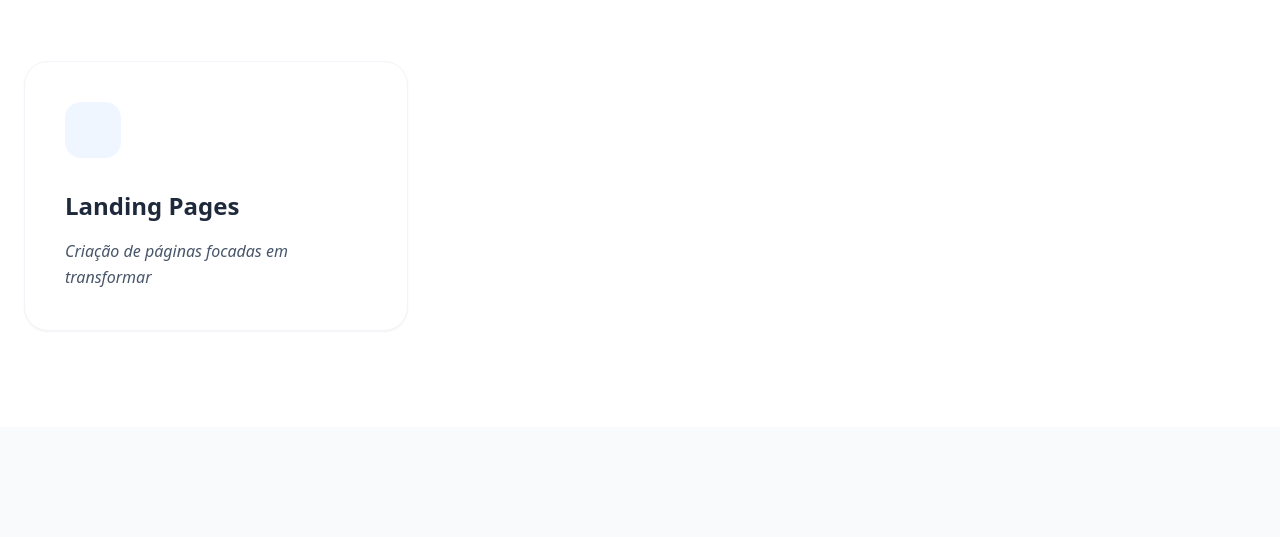
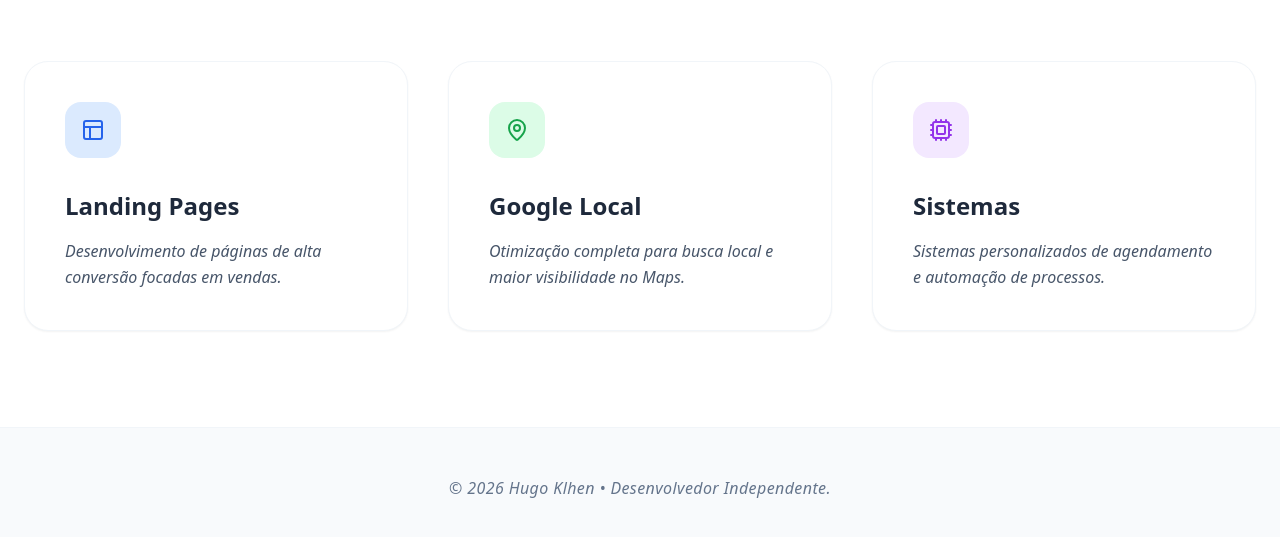
Before and after one commit to HugoKlhen/meu-portfolio, a website: page index.html in a window 1280 px wide. Shown: the part 731-1268 px from the top of the page. Before the commit the page ends 1158 px from the top, so only its background shows below. Drawn offline with nearby package versions, Linux system fonts and the light colour scheme.

Commit message:
Design fix com Tailwind CDN

```diff
--- a/index.html
+++ b/index.html
@@ -13,7 +13,7 @@
 
     <header class="bg-white/80 backdrop-blur-md shadow-sm sticky top-0 z-50">
         <div class="container mx-auto px-6 py-4 flex flex-col md:flex-row justify-between items-center">
-            <h1 class="text-xl font-bold tracking-tight">
+            <h1 class="text-xl font-bold tracking-tight text-slate-800">
                 Hugo <span class="text-blue-600 font-extrabold">Klhen</span>
             </h1>
             <nav class="mt-4 md:mt-0">
@@ -50,8 +50,41 @@
 
                 <div class="grid grid-cols-1 md:grid-cols-3 gap-10">
                     <div class="group bg-white p-10 rounded-3xl border border-slate-100 shadow-sm hover:shadow-2xl hover:-translate-y-3 transition-all duration-300">
-                        <div class="w-14 h-14 bg-blue-50 text-blue-600 rounded-2xl flex items-center justify-center mb-8 group-hover:bg-blue-600 group-hover:text-white transition-colors duration-300">
+                        <div class="w-14 h-14 bg-blue-100 text-blue-600 rounded-2xl flex items-center justify-center mb-8 group-hover:bg-blue-600 group-hover:text-white transition-colors duration-300">
                             <i data-lucide="layout"></i>
                         </div>
                         <h3 class="text-2xl font-bold mb-4 text-slate-800">Landing Pages</h3>
-                        <p class="text-slate-600 leading-relaxed italic">Criação de páginas focadas em transformar
+                        <p class="text-slate-600 leading-relaxed italic">Desenvolvimento de páginas de alta conversão focadas em vendas.</p>
+                    </div>
+
+                    <div class="group bg-white p-10 rounded-3xl border border-slate-100 shadow-sm hover:shadow-2xl hover:-translate-y-3 transition-all duration-300">
+                        <div class="w-14 h-14 bg-green-100 text-green-600 rounded-2xl flex items-center justify-center mb-8 group-hover:bg-green-600 group-hover:text-white transition-colors duration-300">
+                            <i data-lucide="map-pin"></i>
+                        </div>
+                        <h3 class="text-2xl font-bold mb-4 text-slate-800">Google Local</h3>
+                        <p class="text-slate-600 leading-relaxed italic">Otimização completa para busca local e maior visibilidade no Maps.</p>
+                    </div>
+
+                    <div class="group bg-white p-10 rounded-3xl border border-slate-100 shadow-sm hover:shadow-2xl hover:-translate-y-3 transition-all duration-300">
+                        <div class="w-14 h-14 bg-purple-100 text-purple-600 rounded-2xl flex items-center justify-center mb-8 group-hover:bg-purple-600 group-hover:text-white transition-colors duration-300">
+                            <i data-lucide="cpu"></i>
+                        </div>
+                        <h3 class="text-2xl font-bold mb-4 text-slate-800">Sistemas</h3>
+                        <p class="text-slate-600 leading-relaxed italic">Sistemas personalizados de agendamento e automação de processos.</p>
+                    </div>
+                </div>
+            </div>
+        </section>
+    </main>
+
+    <footer class="py-12 border-t border-slate-100 bg-slate-50">
+        <div class="container mx-auto px-6 text-center">
+            <p class="text-slate-500 font-medium tracking-wide italic">&copy; 2026 Hugo Klhen • Desenvolvedor Independente.</p>
+        </div>
+    </footer>
+
+    <script>
+      lucide.createIcons();
+    </script>
+</body>
+</html>
```
